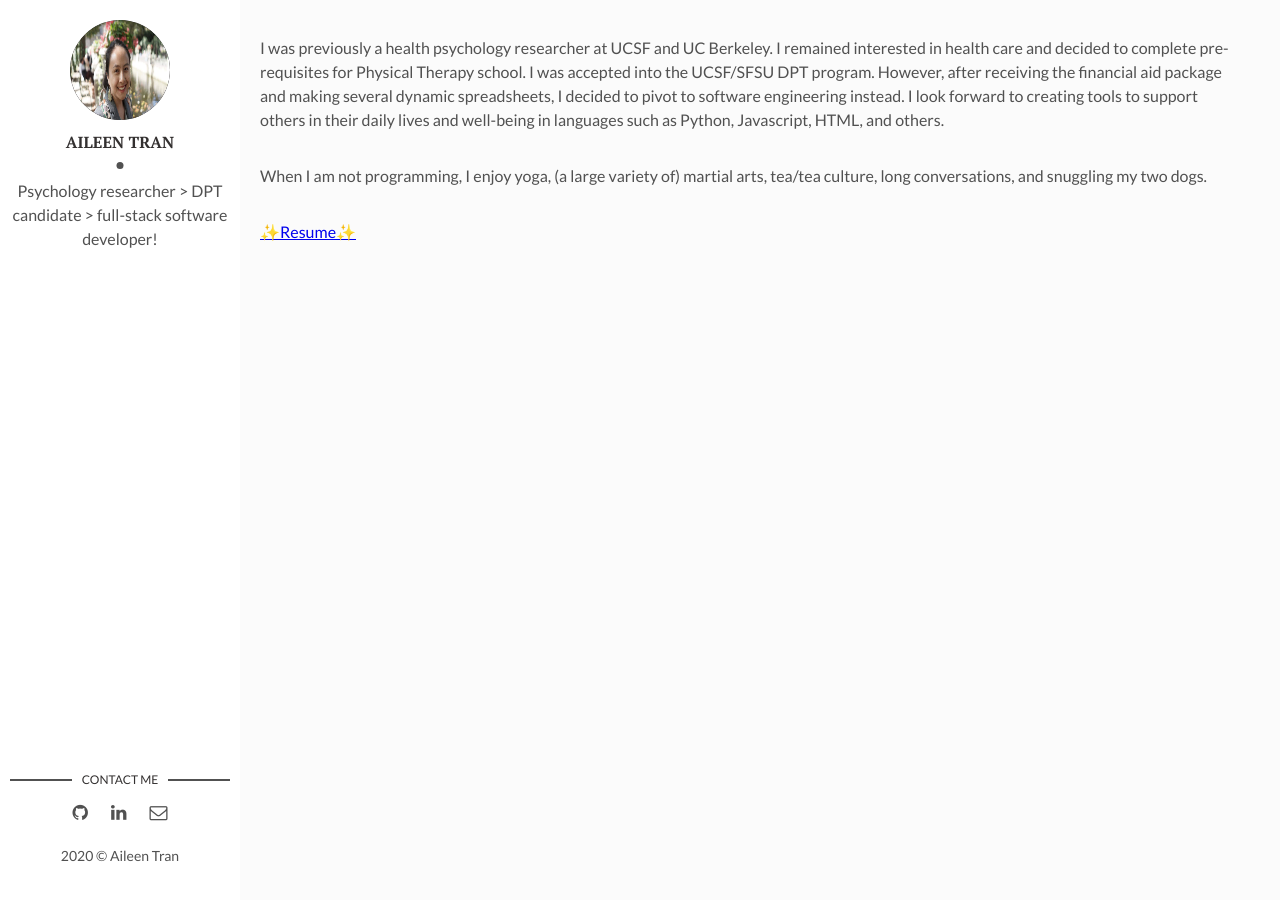
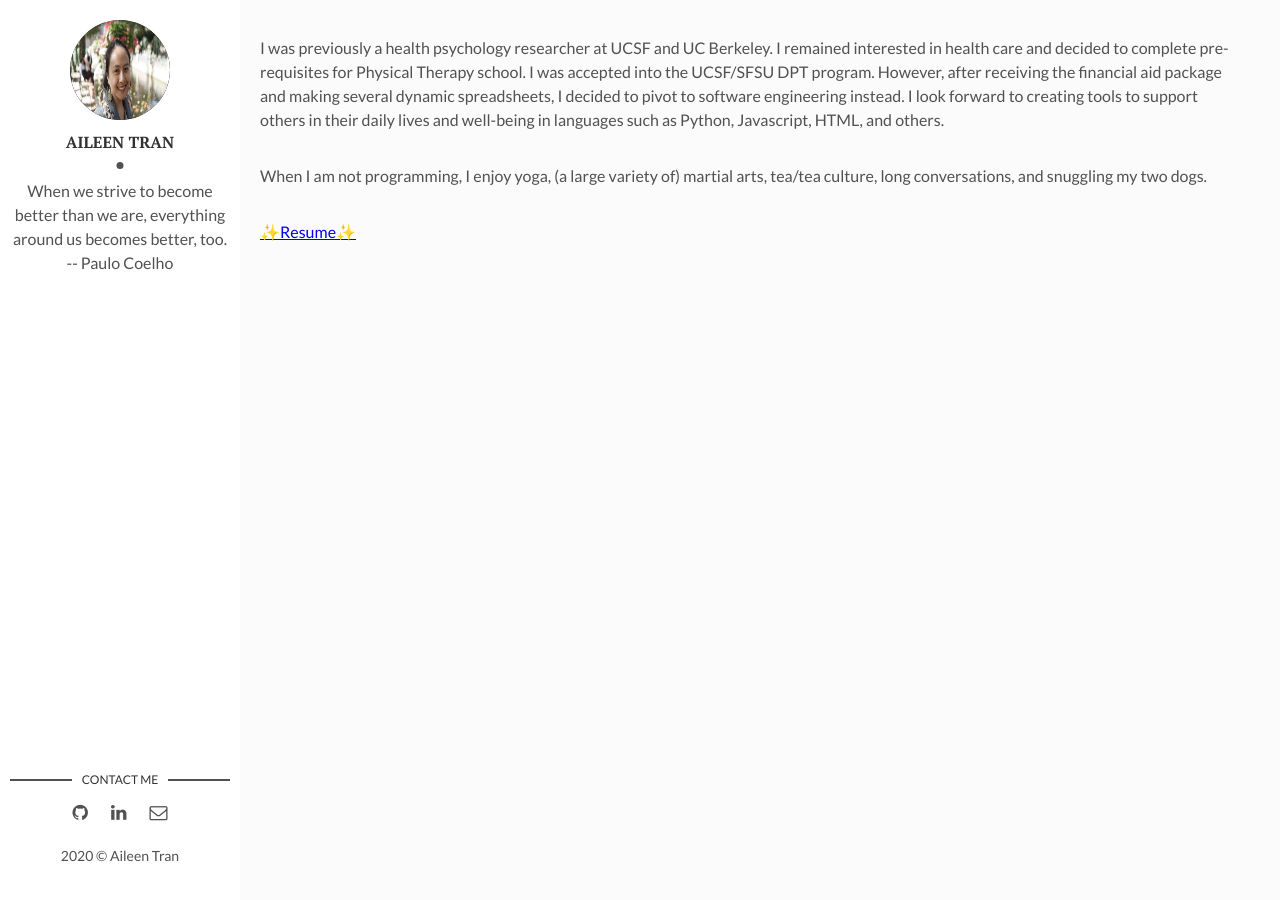
Before and after one commit to aileentran/aileentran.github.io, a Jekyll site: the page built from index.markdown, in a window 1280 px wide. Built offline with Jekyll 4.4.1, drawn with Linux system fonts in a browser that asks for light colours; the list of posts is cut into pages by our own code.

Commit message:
Changed quote

```diff
--- a/_config.yml
+++ b/_config.yml
@@ -32,7 +32,7 @@ url: "" # the base hostname & protocol for your site, e.g. http://example.com
 # Author Settings
 author: Aileen Tran
 author-img: gardeninparis.jpg # add your photo
-about-author: Psychology researcher > DPT candidate > full-stack software developer!   # add description
+about-author: When we strive to become better than we are, everything around us becomes better, too. -- Paulo Coelho   # add description
 # social-twitter: # add your Twitter handle
 # social-facebook: # add your Facebook handle
 social-github: aileentran # add your Github handle
```
